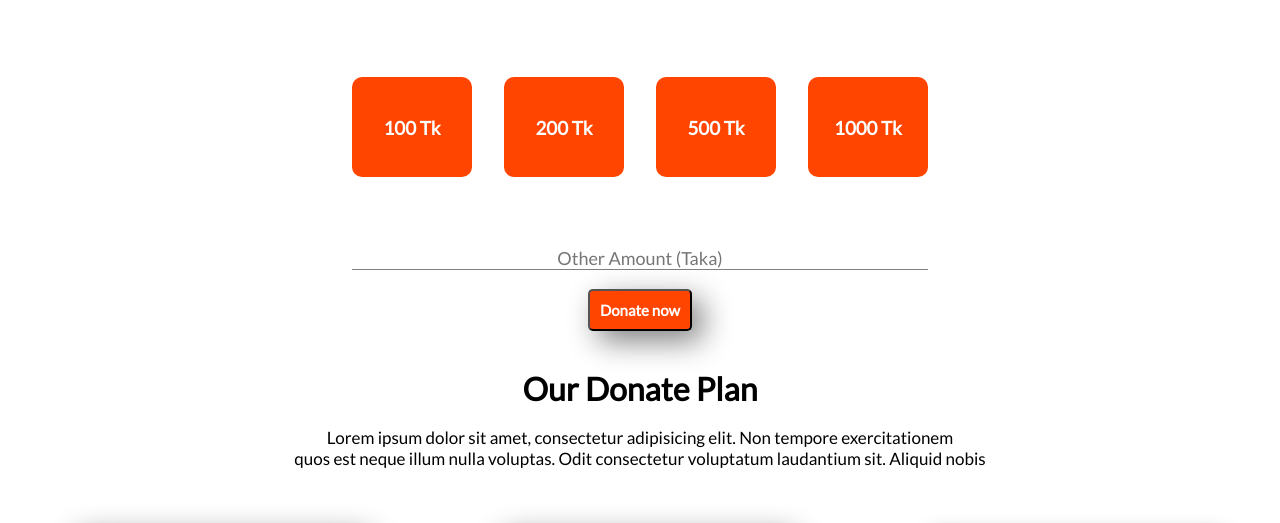
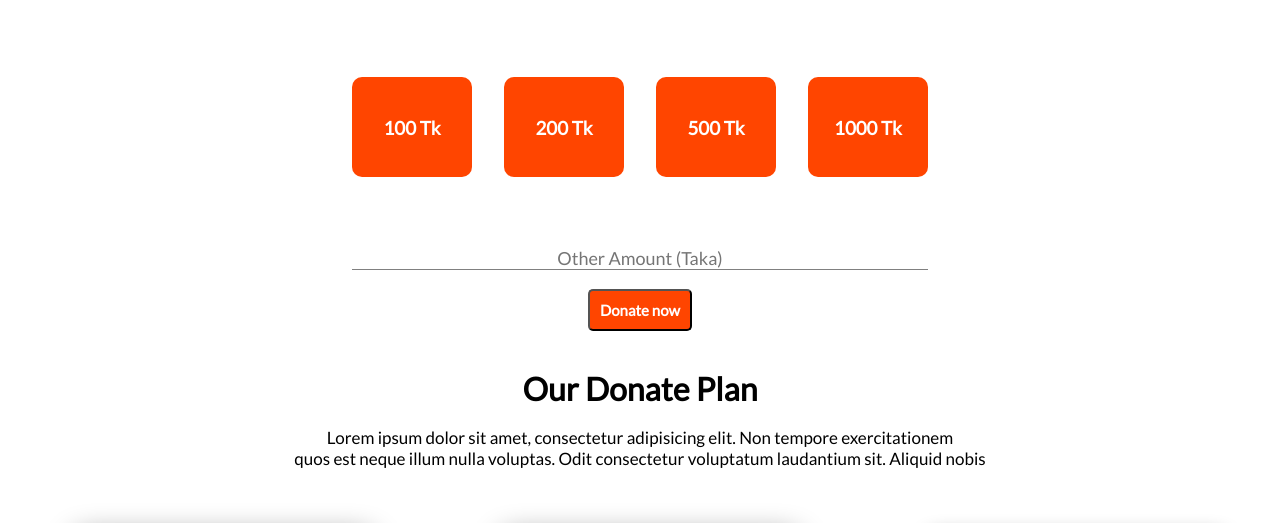
Before and after one commit to imam-hossain-wd/my-first-website, a plain HTML site: page index.html in a window 1280 px wide. Shown: the part 541-1064 px from the top of the page. Drawn offline with Linux system fonts and the light colour scheme.

Commit message:
final commit

```diff
--- a/style.css
+++ b/style.css
@@ -99,7 +99,6 @@
     padding:10px;
     color:white;
     border-radius: 5px;
-    box-shadow:10px 10px 30px gray;
     font-size:15px;
     font-weight:bold;
 }
```
